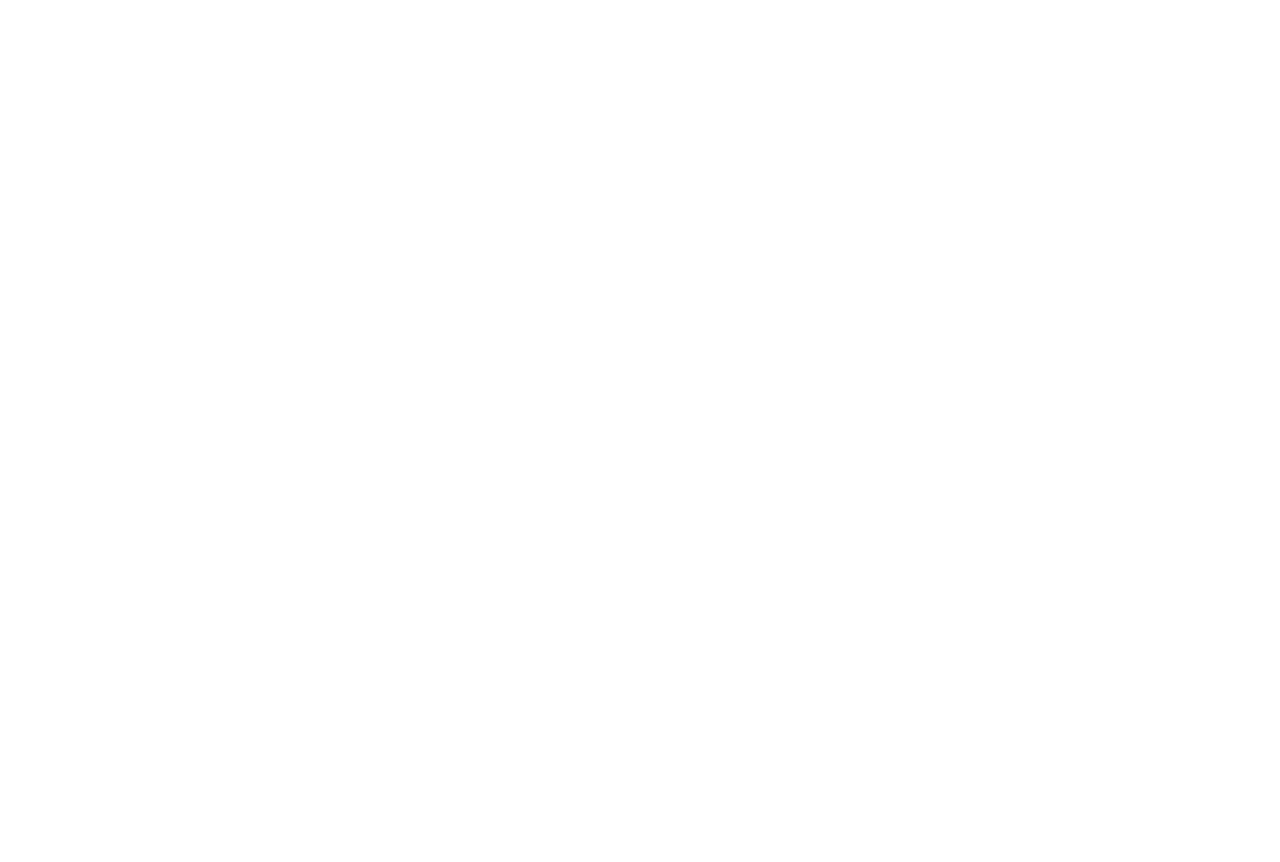
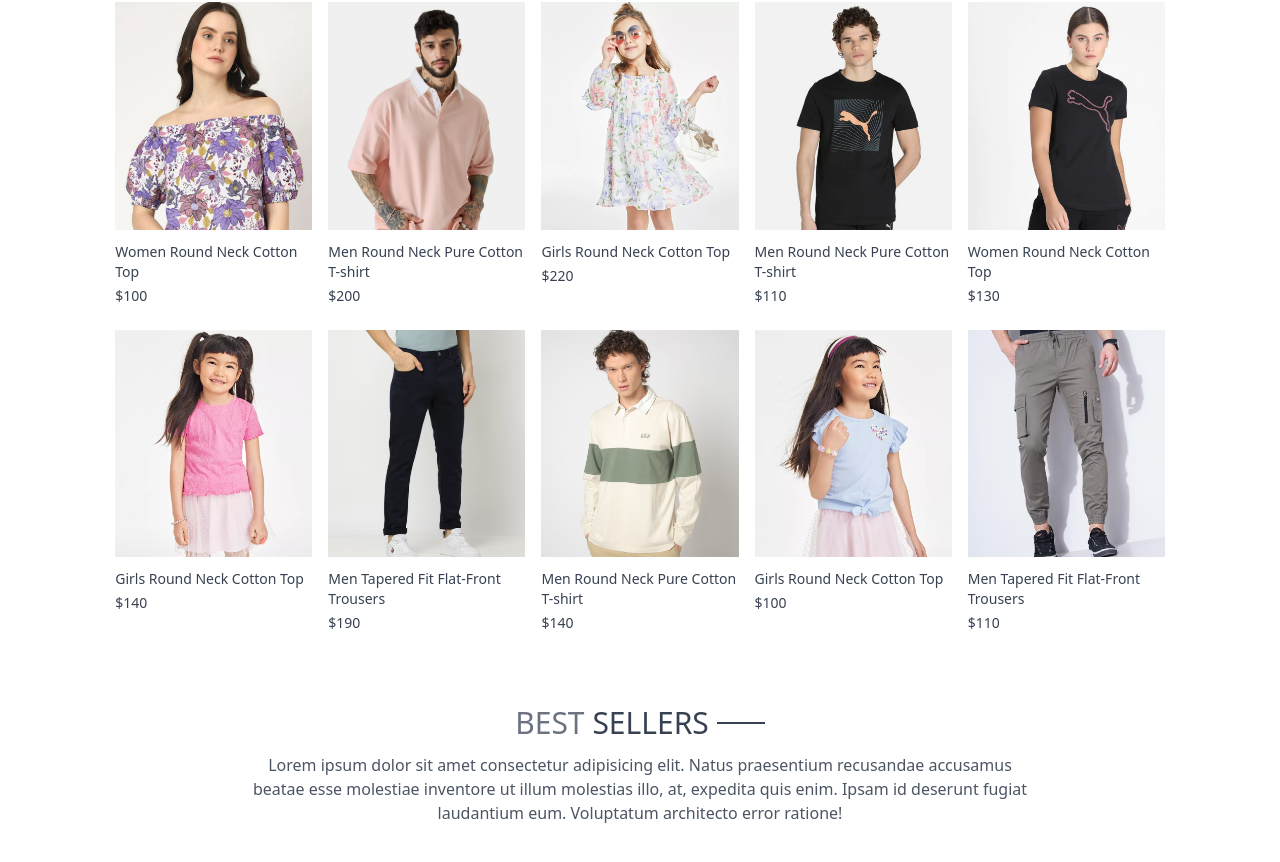
Before and after one commit to DeepshikhaJana/Glamify, a React (Vite) app: page / in a window 1280 px wide. Shown: the part 894-1756 px from the top of the page. Before the commit the page ends 936 px from the top, so only its background shows below. Built offline with nearby package versions, Linux system fonts and the light colour scheme.

Commit message:
added bestseller section

```diff
--- /dev/null
+++ b/src/component/BestSeller.jsx
@@ -0,0 +1,27 @@
+import React, { useContext, useState, useEffect } from 'react'
+import Title from './Title';
+import { ShopContext } from '../context/ShopContext';
+
+const BestSeller = () => {
+
+    const {products} = useContext(ShopContext);
+    const [bestSeller, setBestSeller] = useState([]);
+
+    useEffect(() => {
+        const bestProduct = products.filter((item)=> (item.bestseller));
+        setBestSeller(bestProduct.slice(0, 5))
+    }, [])
+  return (
+    <div className='my-10'>
+        <div className='text-center text-3xl py-8'>
+            <Title text1={'BEST'} text2={'SELLERS'}/>
+            <p className='w-3/4 m-auto text-xs sm:text-sm md:text-base text-gray-600'>
+            Lorem ipsum dolor sit amet consectetur adipisicing elit. Natus praesentium recusandae accusamus beatae esse molestiae inventore ut illum molestias illo, at, expedita quis enim. Ipsam id deserunt fugiat laudantium eum.
+            Voluptatum architecto error ratione!
+            </p>
+        </div>
+    </div>
+  )
+}
+
+export default BestSeller
--- a/src/component/LatestCollection.jsx
+++ b/src/component/LatestCollection.jsx
@@ -1,12 +1,18 @@
 import React from 'react'
 import { ShopContext } from '../context/ShopContext'
+import { useState, useEffect } from 'react';
 import { useContext } from 'react';
 import Title from './Title';
+import ProductItem from './ProductItem';
 
 const LatestCollection = () => {
 
     const {products} = useContext(ShopContext);
+    const [latestProducts, setLatestProducts] = useState([]);
 
+    useEffect(()=>{
+      setLatestProducts(products.slice(0,10));
+    },[])
 
   return (
     <div className='my-10'>
@@ -15,6 +21,14 @@ const LatestCollection = () => {
           <p className='w-3/4 m-auto text-xs sm:text-sm md:text-base text-gray-500'>
           Lorem, ipsum dolor sit amet consectetur adipisicing elit. Nam atque doloremque perspiciatis quibusdam totam maiores laudantium laboriosam voluptatibus porro, nemo sint harum, aperiam ratione, rerum accusamus consequatur ea nobis nostrum?</p>
       </div>
+
+      <div className='grid grid-cols-2 sm:grid-cols-3 md:grid-cols-4 lg:grid-cols-5 gap-4 gap-y-6'>
+        {
+          latestProducts.map((item, index)=>(
+            <ProductItem key={index} id={item._id} image={item.image} name={item.name} price={item.price}/>
+          ))
+        }
+      </div>
     </div>
   )
 }
--- a/src/component/Navbar.jsx
+++ b/src/component/Navbar.jsx
@@ -5,7 +5,9 @@ function Navbar() {
 
   return (
     <div className="flex items-center justify-between py-5 font-medium">
-      <img src={assets.logo} className="w-40" px-0 alt="" />
+      <Link to='/'>
+        <img src={assets.logo} className="w-40" px-0 alt="" />
+      </Link>
       <ul className="hidden sm:flex gap-5 text-sm text-gray-700">
         <NavLink to="/" className="flex flex-col items-center gap-1">
           <p>HOME</p>
@@ -24,25 +26,30 @@ function Navbar() {
           <hr className="w-2/4 border-none h-[1.5px] bg-slate-500 hidden" />
         </NavLink>
       </ul>
-      <div className='flex items-center gap-6'>
-        <img src={assets.search_icon} className='w-5 cursor-pointer' alt="" />
+      <div className="flex items-center gap-6">
+        <img src={assets.search_icon} className="w-5 cursor-pointer" alt="" />
 
-        <div className='group relative'>
-          <img className='w-5 cursor-pointer' src={assets.profile_icon} alt="" />
-          <div className='group-hover:block hidden absolute dropdown-menu right-0 pt-4'>
-            <div className='flex flex-col gap-2 w-36 py-3 px-5 bg-slate-100 text-gray-500'>
-              <p  className='cursor-pointer hover:text-black'>My Profile</p>
-              <p className='cursor-pointer hover:text-black'>Orders</p>
-              <p className='cursor-pointer hover:text-black'>Log Out</p>
+        <div className="group relative">
+          <img
+            className="w-5 cursor-pointer"
+            src={assets.profile_icon}
+            alt=""
+          />
+          <div className="group-hover:block hidden absolute dropdown-menu right-0 pt-4">
+            <div className="flex flex-col gap-2 w-36 py-3 px-5 bg-slate-100 text-gray-500">
+              <p className="cursor-pointer hover:text-black">My Profile</p>
+              <p className="cursor-pointer hover:text-black">Orders</p>
+              <p className="cursor-pointer hover:text-black">Log Out</p>
             </div>
           </div>
         </div>
 
-        <Link to='/cart' className='relative'>
-        <img src={assets.cart_icon} className='w-5 min-w-5' alt="" />
-        <p className='absolute right-[-5px] bottom-[-5px] w-4 text-center leading-4 bg-black text-white aspect-square rounded-full text-[8px]'>10</p>
+        <Link to="/cart" className="relative">
+          <img src={assets.cart_icon} className="w-5 min-w-5" alt="" />
+          <p className="absolute right-[-5px] bottom-[-5px] w-4 text-center leading-4 bg-black text-white aspect-square rounded-full text-[8px]">
+            10
+          </p>
         </Link>
-
       </div>
     </div>
   );
--- /dev/null
+++ b/src/component/ProductItem.jsx
@@ -0,0 +1,20 @@
+import React from 'react'
+import { ShopContext } from '../context/ShopContext'
+import {Link} from 'react-router-dom'
+import { useContext } from 'react'
+
+const ProductItem = ({id, image, name, price}) => {
+
+    const {currency} = useContext(ShopContext);
+  return (
+    <Link className='text-gray-700 cursor-pointer' to={`/product/${id}`}>
+        <div className='overflow-hidden'>
+            <img className='hover:scale-110 transition ease-in-out' src={image[0]} alt="" />
+        </div>
+        <p className='pt-3 pb-1 text-sm'>{name}</p>
+        <p className='text-sm font-medium'>{currency}{price}</p>
+    </Link>
+  )
+}
+
+export default ProductItem
--- a/src/pages/Home.jsx
+++ b/src/pages/Home.jsx
@@ -1,12 +1,14 @@
 import React from 'react'
 import Hero from '../component/Hero'
 import LatestCollection from '../component/LatestCollection'
+import BestSeller from '../component/BestSeller';
 
 const Home = () => {
   return (
     <div>
       <Hero />
       <LatestCollection />
+      <BestSeller/>
     </div>
   );
 }
```
